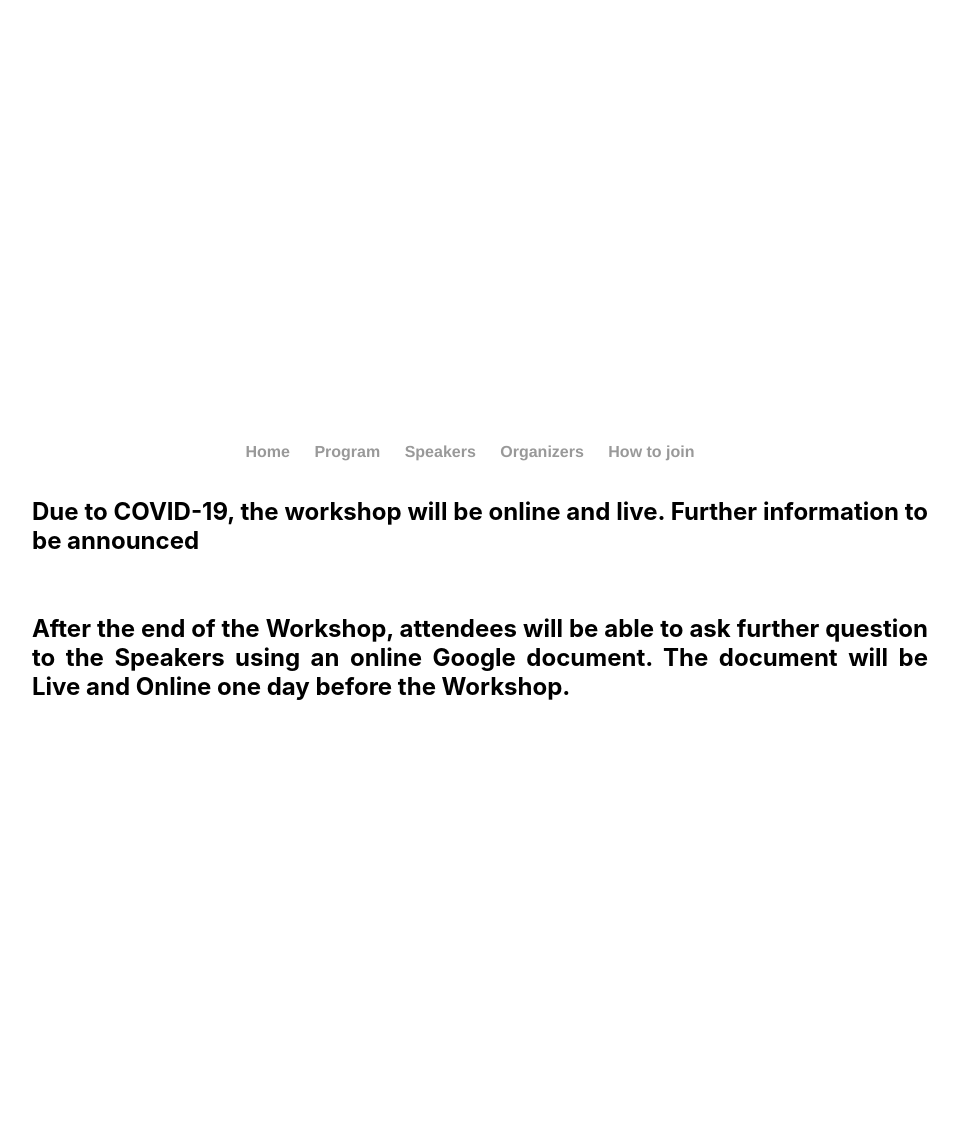
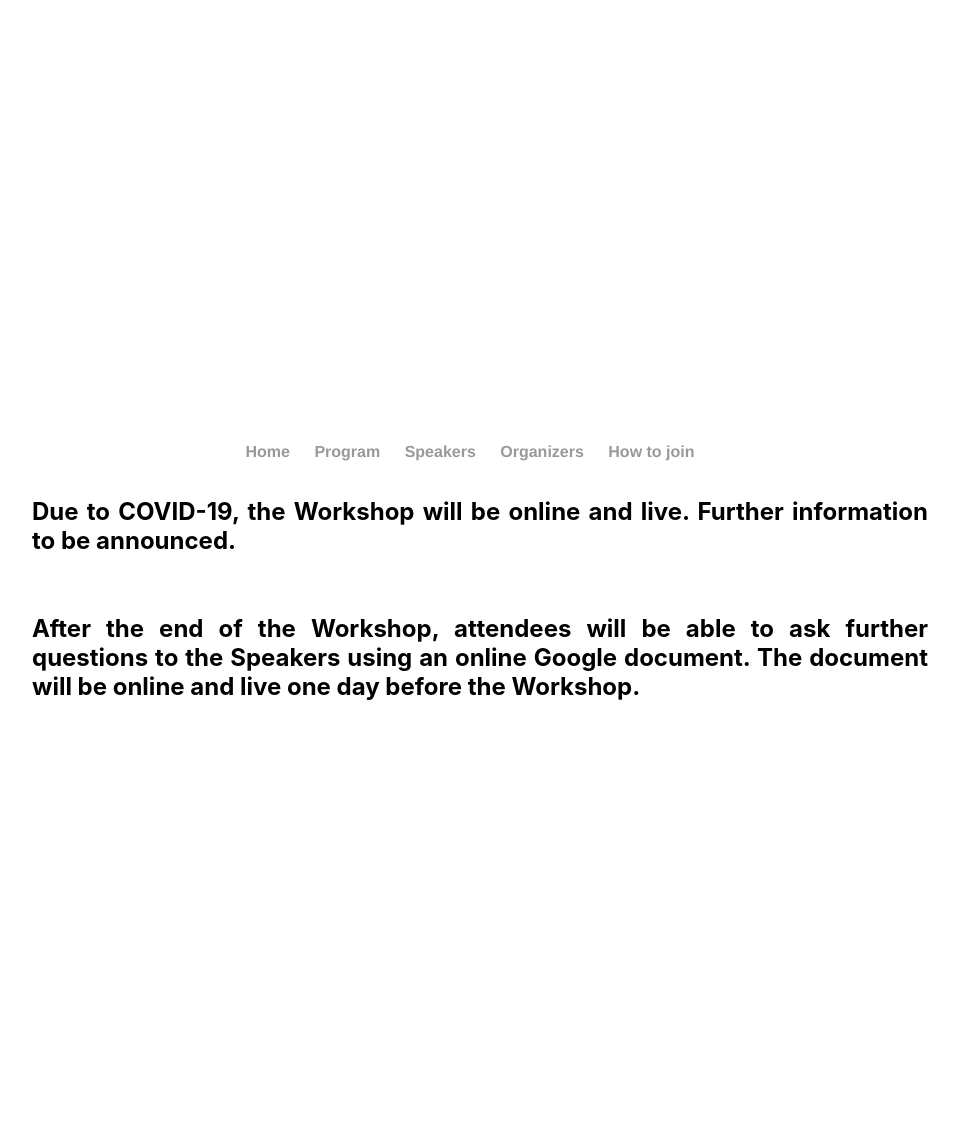
Before and after one commit to spirosChv/ocns2021interneurons, a Jekyll site: the page built from join/index.html, in a window 1280 px wide. Shown: the whole page, without its empty margins (160-1119 px from the left). Built offline with Jekyll 4.4.1, drawn with Linux system fonts in a browser that asks for light colours.

Commit message:
Update index.html

```diff
--- a/join/index.html
+++ b/join/index.html
@@ -5,9 +5,9 @@ title: Speakers
 
 <div class="blurb">
 
-      <h2 style="fonts-size: 16px"> Due to COVID-19, the workshop will be online and live. Further information to be announced </h2>
-      <br> <h2> After the end of the Workshop, attendees will be able to ask further question to the Speakers using an online Google document.
-  The document will be Live and Online one day before the Workshop. </h2>
+      <h2 style="fonts-size: 16px"> Due to COVID-19, the Workshop will be online and live. Further information to be announced. </h2>
+      <br> <h2> After the end of the Workshop, attendees will be able to ask further questions to the Speakers using an online Google document.
+               The document will be online and live one day before the Workshop. </h2>
 
 
 </div>
```
